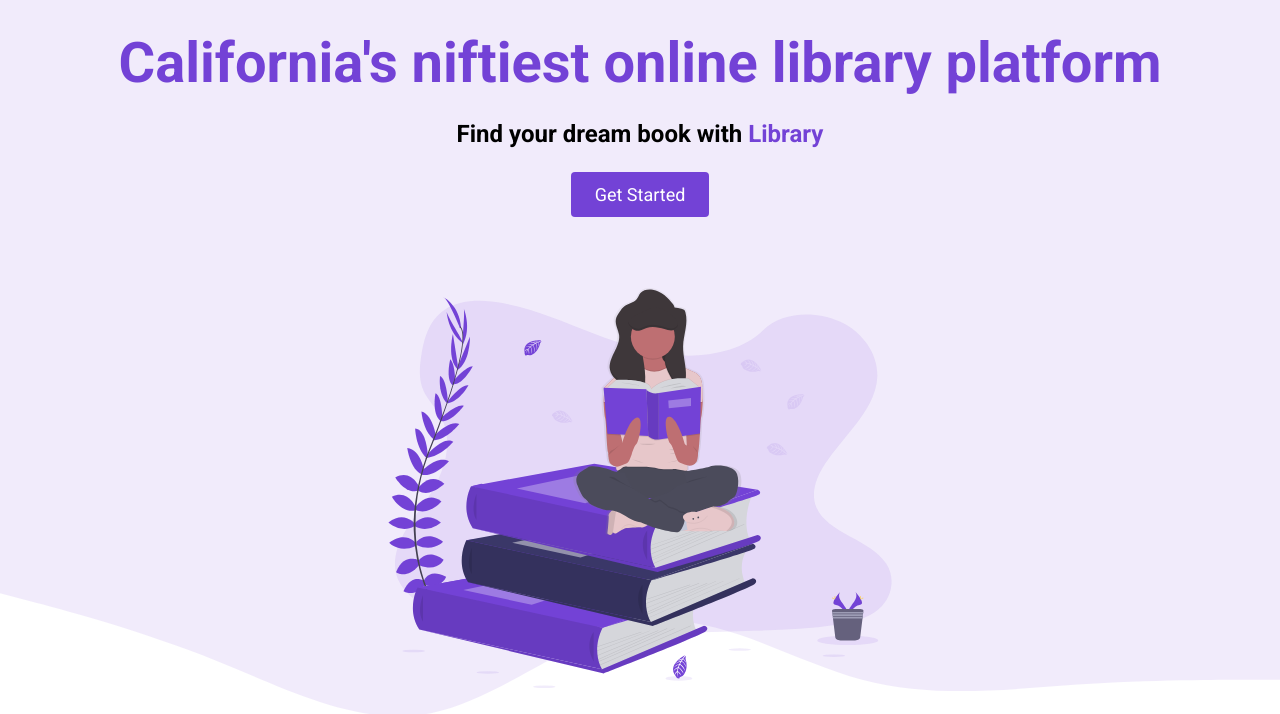
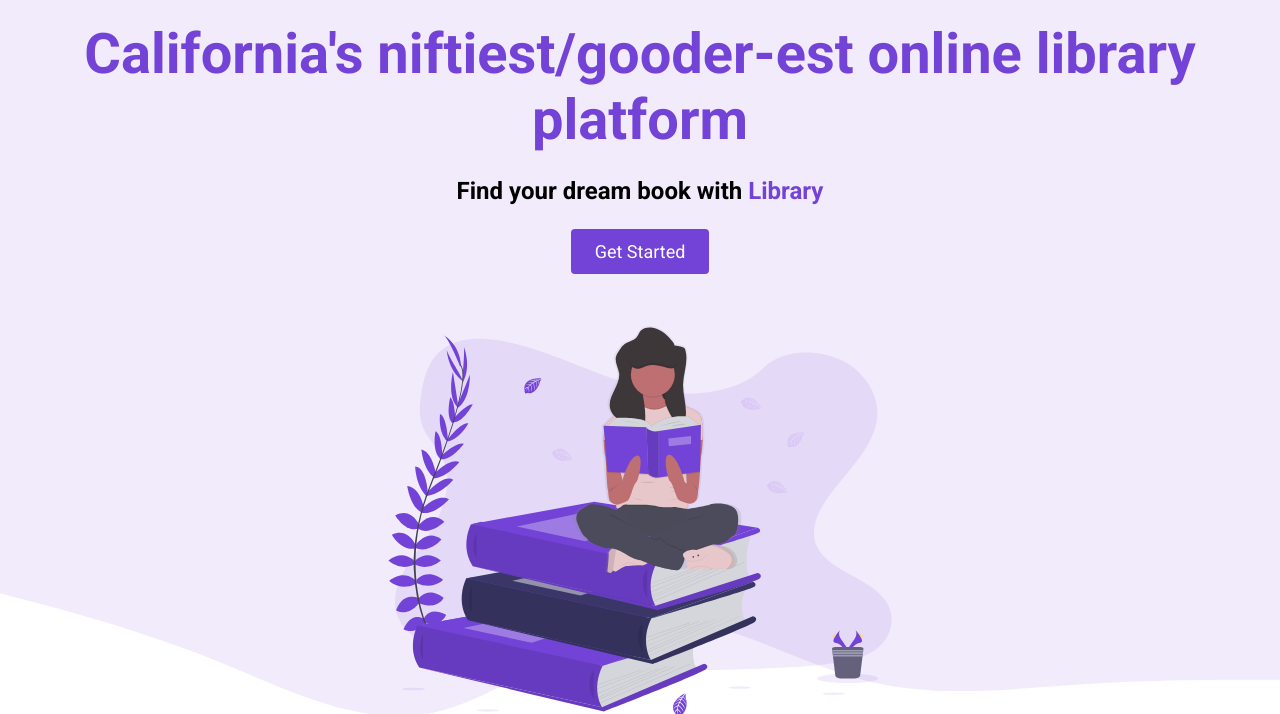
Before and after one commit to xander-bennett/book-bonanza, a plain HTML site: page index.html in a window 1280 px wide. Shown: the part 83-797 px from the top of the page. Drawn offline with Linux system fonts and the light colour scheme.

Commit message:
testing live server changes

```diff
--- a/index.html
+++ b/index.html
@@ -45,7 +45,7 @@
     <header>
       <div class="header__container">
         <div class="header__description">
-          <h1>California's niftiest online library platform</h1>
+          <h1>California's niftiest/gooder-est online library platform</h1>
           <h2>
             Find your dream book with
             <span class="purple--text">Library</span>
```
